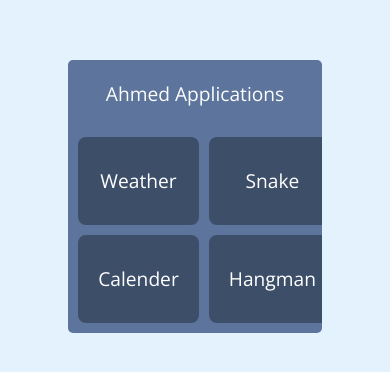
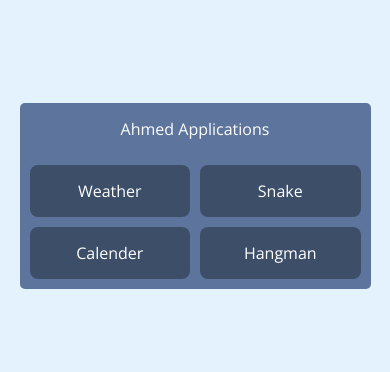
Before and after one commit to Ahmed-Applications/Ahmed-Applications.github.io, a plain HTML site: page index.html in a window 390 px wide. Shown: the part 226-598 px from the top of the page. Drawn offline with nearby package versions, Linux system fonts and the light colour scheme.

Commit message:
Update style.css

```diff
--- a/style.css
+++ b/style.css
@@ -62,3 +62,21 @@ body {
 .item-box:hover {
     background: #576b95;
 }
+
+/* Media query for screens with a maximum width of 600px (typical for phones) */
+@media (max-width: 600px) {
+    .wrapper {
+        width: 90vmin;
+        height: auto;
+    }
+
+    .banner {
+        font-size: 1rem;
+        padding: 15px;
+    }
+
+    .item-box {
+        font-size: 1rem;
+        padding: 15px;
+    }
+}
```
